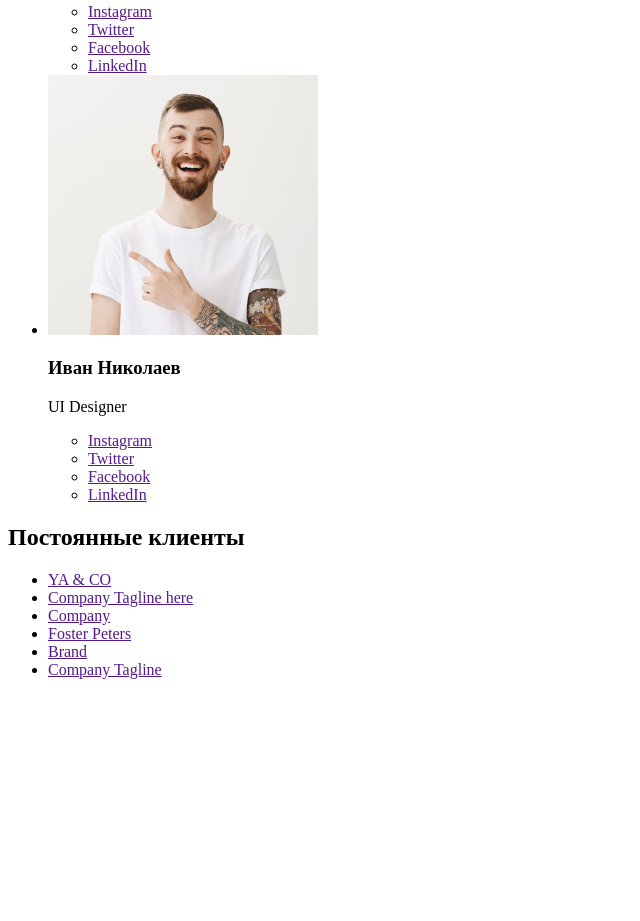
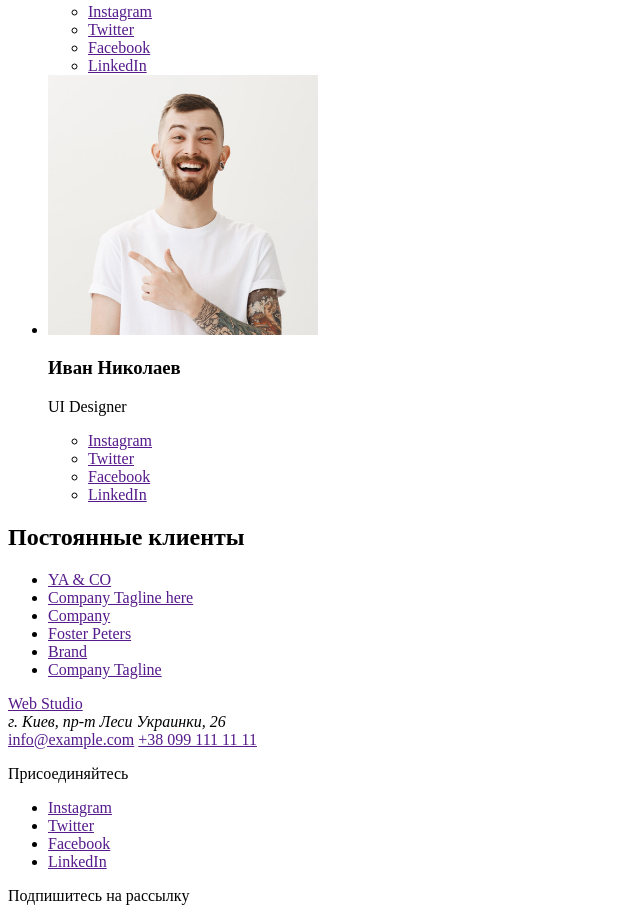
Before and after one commit to 0sipov/goit-markup-hw-01, a plain HTML site: page index.html in a window 1280 px wide. Shown: the part 2948-3869 px from the top of the page, without its empty margins (0-640 px from the left). Before the commit the page ends 3643 px from the top, so only its background shows below. Drawn offline with Linux system fonts and the light colour scheme.

Commit message:
Добавляет Footer

```diff
--- a/index.html
+++ b/index.html
@@ -140,6 +140,19 @@
         </ul>
       </section>
     </main>
-    <footer></footer>
+    <footer>
+      <a href="">Web Studio</a>
+      <address>г. Киев, пр-т Леси Украинки, 26</address>
+      <a href="">info@example.com</a>
+      <a href="">+38 099 111 11 11</a>
+      <p>Присоединяйтесь</p>
+      <ul>
+        <li><a href="">Instagram</a></li>
+        <li><a href="">Twitter</a></li>
+        <li><a href="">Facebook</a></li>
+        <li><a href="">LinkedIn</a></li>
+      </ul>
+      <p>Подпишитесь на рассылку</p>
+    </footer>
   </body>
 </html>
```
